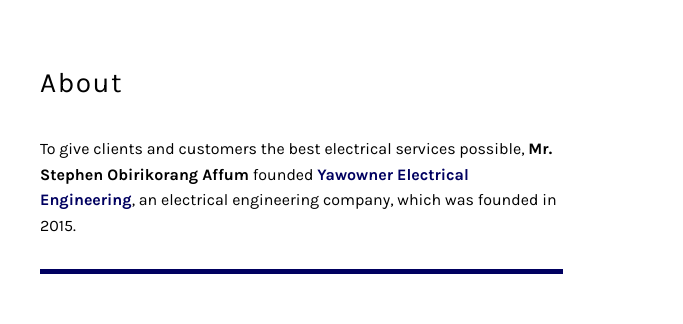
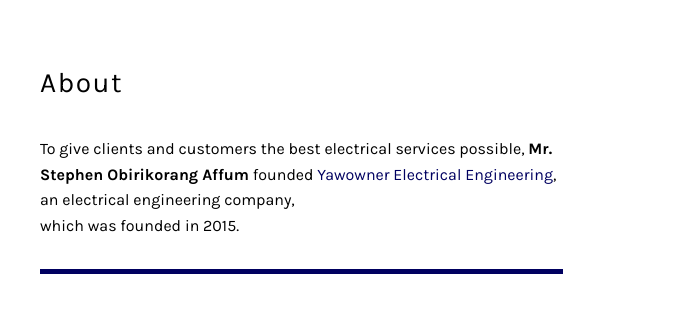
Before and after one commit to HonKelv/Yawower, a plain HTML site: page index.html in a window 1280 px wide. Shown: the part 1000-1324 px from the top of the page, 0-683 px from the left. Drawn offline with nearby package versions, Linux system fonts and the light colour scheme; a web font is replaced by a local one.

Commit message:
Update index.html

```diff
--- a/index.html
+++ b/index.html
@@ -113,9 +113,7 @@
         <section id="about" class="more-info">
             <div class="who-we">
                 <h2> About</h2>
-                <p> To give clients and customers the best electrical services possible,
-                    <strong>Mr. Stephen Obirikorang Affum</strong> founded <span style="color: #000060"><b>Yawowner Electrical Engineering</b></span>, an electrical engineering company, which was founded in 2015.
-
+                <p> To give clients and customers the best electrical services possible, <strong>Mr. Stephen Obirikorang Affum</strong> founded <span style="color: #000060">Yawowner Electrical Engineering</span>, an electrical engineering company,<br> which was founded in 2015.
                 </p>
             </div>
             <div class="company-logo">
```
